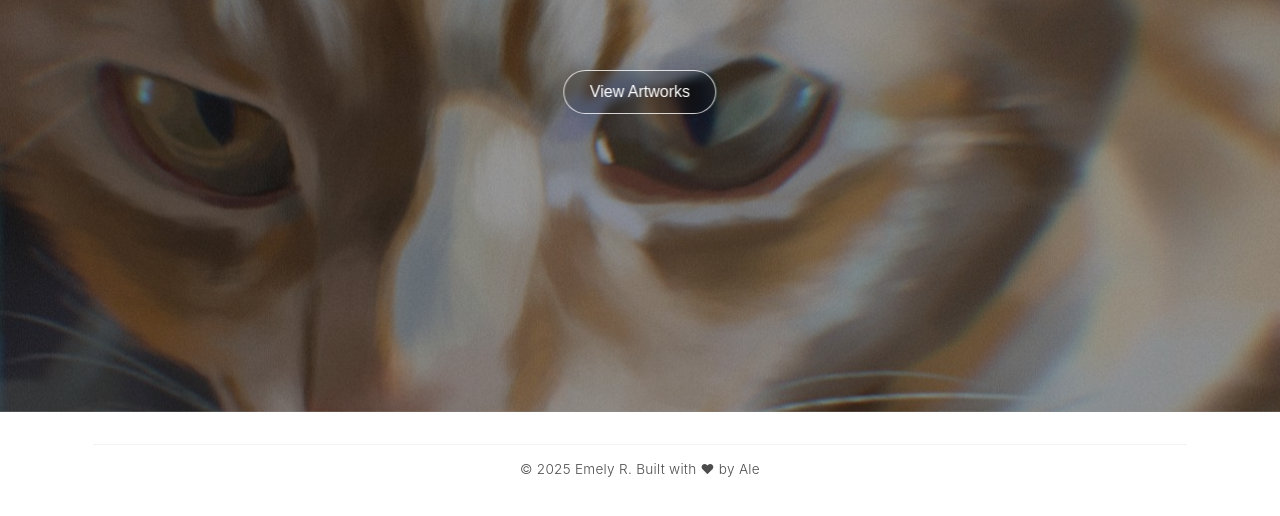
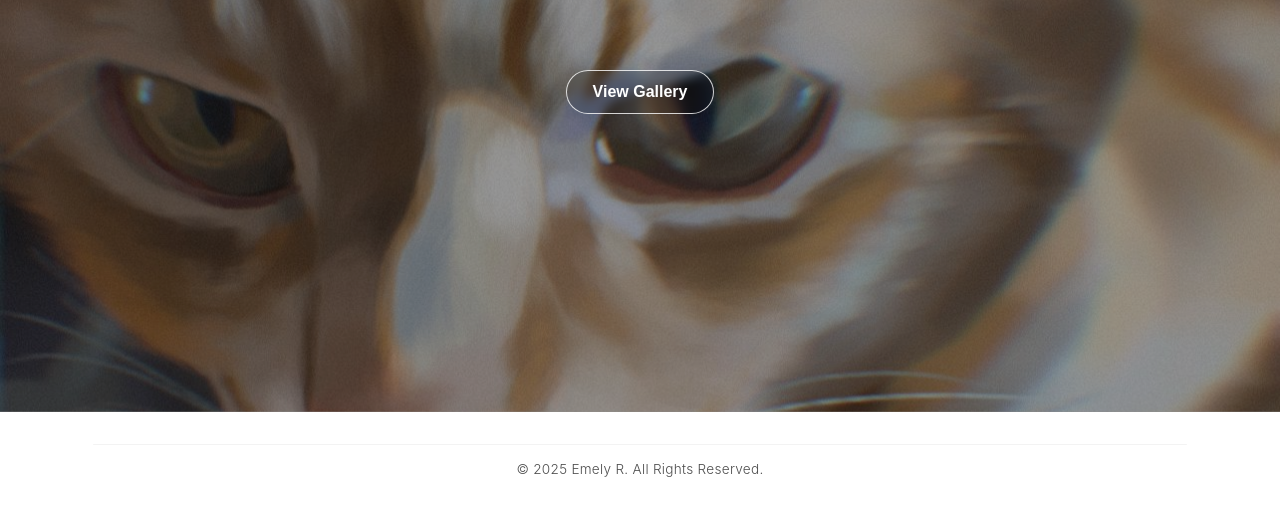
Before and after one commit to baairon/emely.art, a React (Create React App) app: page / in a window 1280 px wide. Shown: the part 314-830 px from the top of the page. Built offline with nearby package versions, Linux system fonts and the light colour scheme.

Commit message:
minor changes

```diff
--- a/src/App.css
+++ b/src/App.css
@@ -177,7 +177,7 @@
   border: 1px solid rgba(255,255,255,0.8);
   padding: .75rem 1.6rem;
   font-size: 1rem;
-  font-weight: 300;
+  font-weight: 700;
   border-radius: var(--radius-pill);
   cursor: pointer;
   white-space: nowrap;
--- a/src/App.js
+++ b/src/App.js
@@ -33,7 +33,7 @@ function Slideshow({ slides, interval = 5000, onViewClick }) {
         className="slideshow__cta"
         onClick={onViewClick}
       >
-        View Artworks
+        View Gallery
       </button>
     </div>
   );
@@ -145,7 +145,7 @@ export default function App() {
       <footer className="site-footer fade">
         <span className="divider" aria-hidden="true"></span>
       <p className="footer-text">
-        © 2025 Emely R.<a href="https://bairon.dev" target="_blank" rel="noopener noreferrer"> Built with ❤︎ by Ale</a>
+        © 2025 Emely R. All Rights Reserved.
         </p>
       </footer>
 
```
